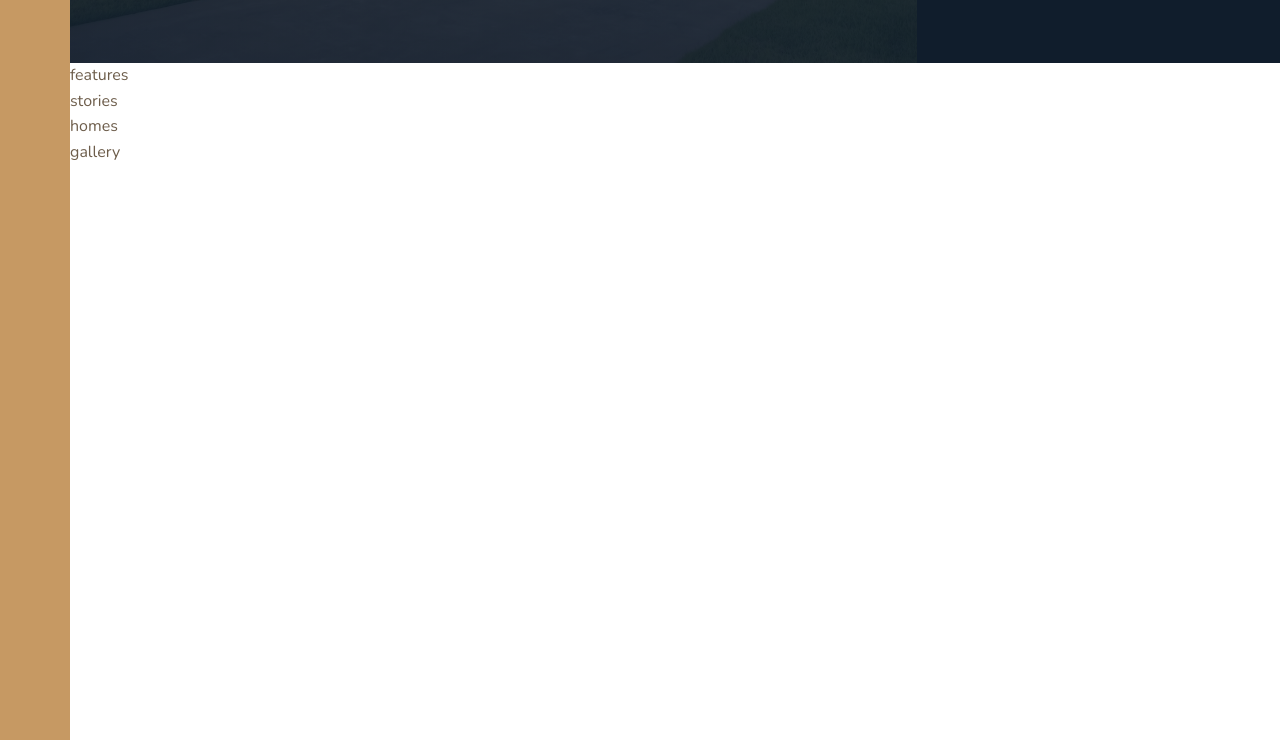
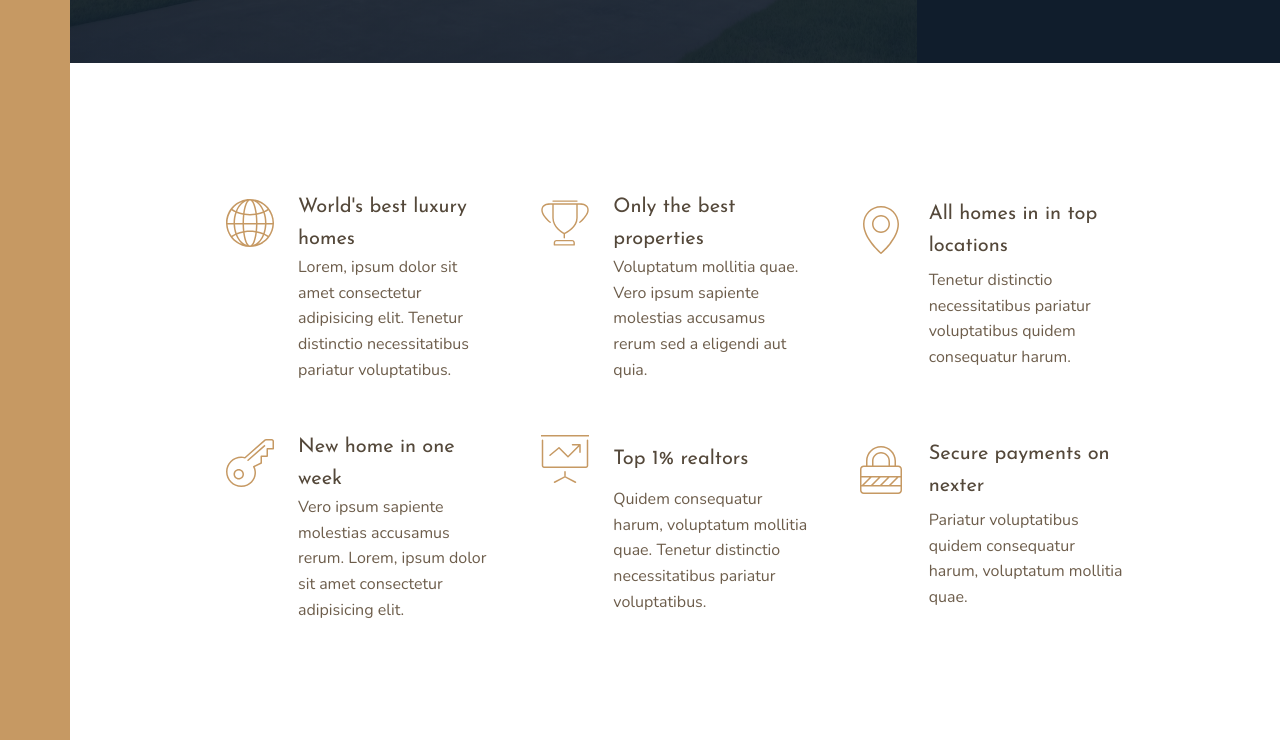
Before and after one commit to mostafaei2002/nexter, a website: page index.html in a window 1280 px wide. Shown: the part 520-1260 px from the top of the page. Drawn offline with nearby package versions, Linux system fonts and the light colour scheme; files that its build step writes are made by us from their sources.

Commit message:
add features section

```diff
--- a/index.html
+++ b/index.html
@@ -87,8 +87,78 @@
         </figure>
       </div>
     </section>
+
     <main class="main">
-      <section class="features">features</section>
+      <section class="features">
+        <div class="feature">
+          <svg class="feature__icon">
+            <use xlink:href="img/sprite.svg#icon-global"></use>
+          </svg>
+          <h4 class="heading-4 heading-4--dark">World's best luxury homes</h4>
+          <p class="feature__text">
+            Lorem, ipsum dolor sit amet consectetur adipisicing elit. Tenetur
+            distinctio necessitatibus pariatur voluptatibus.
+          </p>
+        </div>
+
+        <div class="feature">
+          <svg class="feature__icon">
+            <use xlink:href="img/sprite.svg#icon-trophy"></use>
+          </svg>
+          <h4 class="heading-4 heading-4--dark">Only the best properties</h4>
+          <p class="feature__text">
+            Voluptatum mollitia quae. Vero ipsum sapiente molestias accusamus
+            rerum sed a eligendi aut quia.
+          </p>
+        </div>
+
+        <div class="feature">
+          <svg class="feature__icon">
+            <use xlink:href="img/sprite.svg#icon-map-pin"></use>
+          </svg>
+          <h4 class="heading-4 heading-4--dark">
+            All homes in in top locations
+          </h4>
+          <p class="feature__text">
+            Tenetur distinctio necessitatibus pariatur voluptatibus quidem
+            consequatur harum.
+          </p>
+        </div>
+
+        <div class="feature">
+          <svg class="feature__icon">
+            <use xlink:href="img/sprite.svg#icon-key"></use>
+          </svg>
+          <h4 class="heading-4 heading-4--dark">New home in one week</h4>
+          <p class="feature__text">
+            Vero ipsum sapiente molestias accusamus rerum. Lorem, ipsum dolor
+            sit amet consectetur adipisicing elit.
+          </p>
+        </div>
+
+        <div class="feature">
+          <svg class="feature__icon">
+            <use xlink:href="img/sprite.svg#icon-presentation"></use>
+          </svg>
+          <h4 class="heading-4 heading-4--dark">Top 1% realtors</h4>
+          <p class="feature__text">
+            Quidem consequatur harum, voluptatum mollitia quae. Tenetur
+            distinctio necessitatibus pariatur voluptatibus.
+          </p>
+        </div>
+
+        <div class="feature">
+          <svg class="feature__icon">
+            <use xlink:href="img/sprite.svg#icon-lock"></use>
+          </svg>
+          <h4 class="heading-4 heading-4--dark">Secure payments on nexter</h4>
+          <p class="feature__text">
+            Pariatur voluptatibus quidem consequatur harum, voluptatum mollitia
+            quae.
+          </p>
+        </div>
+      </section>
+
       <section class="stories">stories</section>
       <section class="homes">homes</section>
       <section class="gallery">gallery</section>
--- a/sass/_features.scss
+++ b/sass/_features.scss
@@ -0,0 +1,24 @@
+.features {
+  display: grid;
+  grid-template-columns: repeat(3, 1fr);
+  padding: 12.8rem 15.6rem;
+  gap: 4.8rem;
+}
+
+.feature {
+  display: grid;
+  grid-template-columns: 4.8rem 1fr;
+  align-items: center;
+  column-gap: 2.4rem;
+
+  &__icon {
+    width: 4.8rem;
+    height: 4.8rem;
+    fill: $color-primary;
+  }
+
+  &__text {
+    grid-column: 2;
+    align-self: start;
+  }
+}
--- a/sass/_typography.scss
+++ b/sass/_typography.scss
@@ -21,3 +21,12 @@ body {
   font-size: 1.6rem;
   color: $color-primary;
 }
+
+.heading-4 {
+  font-family: $font-display;
+  font-weight: 400;
+  font-size: 2rem;
+  &--dark {
+    color: $color-grey-dark-1;
+  }
+}
```
